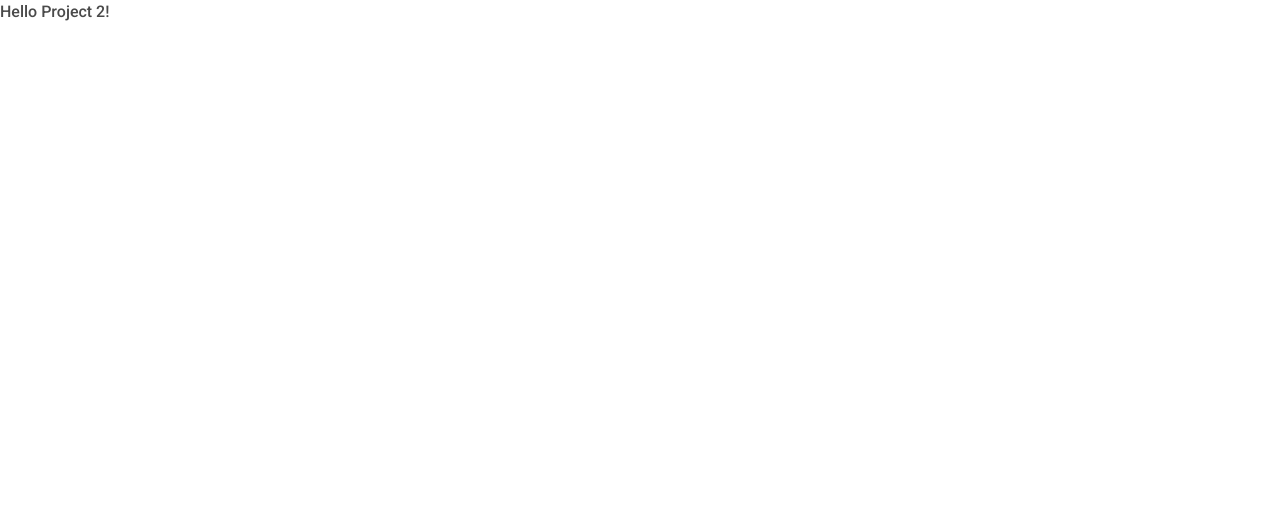
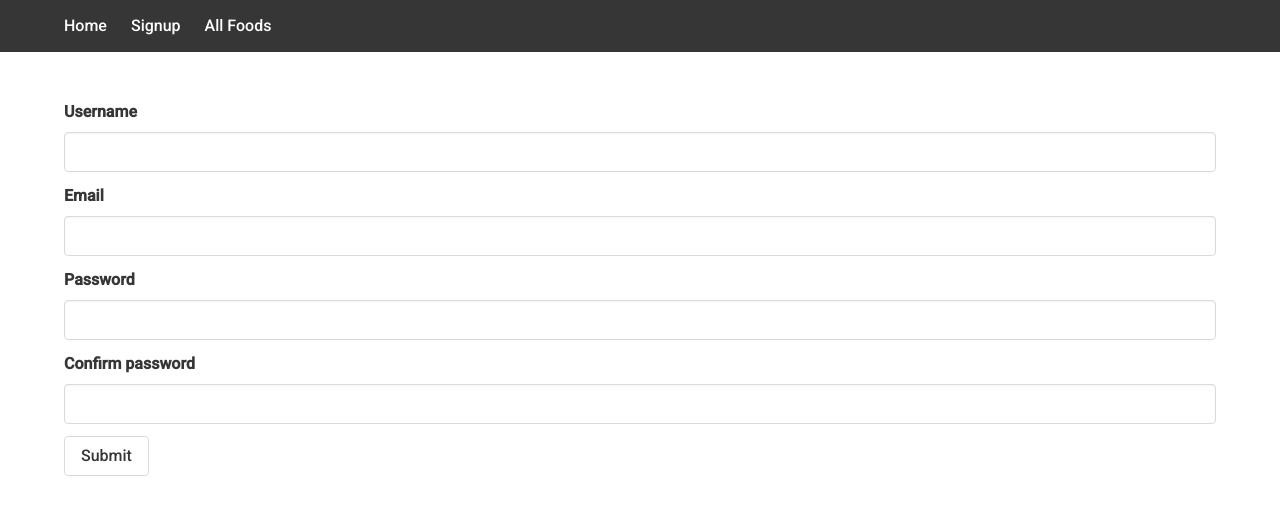
Before and after one commit to PamelaOnGit/dinspiration-frontend, a React (Vite) app: page /signup in a window 1280 px wide. Shown: the top 514 px of the page. Built offline with nearby package versions, Linux system fonts and the light colour scheme.

Commit message:
signup working

```diff
--- a/package.json
+++ b/package.json
@@ -9,6 +9,7 @@
     "preview": "vite preview"
   },
   "dependencies": {
+    "axios": "^1.2.2",
     "bulma": "^0.9.4",
     "react": "^18.2.0",
     "react-dom": "^18.2.0",
--- a/src/App.tsx
+++ b/src/App.tsx
@@ -1,5 +1,24 @@
+import { BrowserRouter as Router, Route, Routes } from "react-router-dom"
+import Home from "./components/Home"
+import Navbar from "./components/Navbar"
+import FoodsList from "./components/FoodsList"
+import Signup from "./components/signup"
+
+
+
 function App() {
-  return <h1>Hello Project 2!</h1>
+  return (
+    <Router>
+    <Navbar />
+    <main>
+      <Routes>
+        <Route path="/" element={<Home />} />
+        <Route path="/signup" element={<Signup />} />
+        <Route path="/foods" element={<FoodsList />}/>
+      </Routes>
+    </main>
+  </Router>
+    )
 }
 
 export default App
--- /dev/null
+++ b/src/components/Food.tsx
@@ -0,0 +1,21 @@
+import { Link } from "react-router-dom"
+import { IFood } from "../interfaces/food"
+
+function Food({ _id, name, imageURL }: IFood) {
+  return <div className="column is-one-quarter-desktop is-one-third-tablet">
+    <Link to={`/food/${_id}`}>
+      <div className="card">
+        <div className="card-header">
+          <div className="card-header-title">{name}</div>
+        </div>
+        <div className="card-image">
+          <figure className="image image-is-1by1">
+            <img src={imageURL} alt={name} />
+          </figure>
+        </div>
+      </div>
+    </Link>
+  </div>
+}
+
+export default Food
--- /dev/null
+++ b/src/components/FoodsList.tsx
@@ -0,0 +1,39 @@
+import React from "react"
+import { IFood } from "../interfaces/food"
+import Food from "./Food"
+
+type Foods = null | Array<IFood>
+
+function FoodsList() {
+  const [Foods, updateFoods ] = React.useState<Foods>(null)
+  console.log(Foods)
+
+  React.useEffect(() => {
+    console.log("The Foods Page has mounted")
+  }, [])
+
+  React.useEffect(() => {
+    async function fetchFoods() {
+      const resp = await fetch("/api/foods")
+      const FoodsData = await resp.json()
+      updateFoods(FoodsData)
+    }
+    fetchFoods()
+  }, [])
+
+  return <section className="section">
+    <div className="container">
+      <div className="columns is-multiline">
+        {Foods?.map((food: IFood) => {
+          return <Food
+            key={food._id}
+            {...food}
+          />
+        })}
+      </div>
+    </div>
+  </section>
+
+}
+
+export default FoodsList
--- /dev/null
+++ b/src/components/Home.tsx
@@ -0,0 +1,20 @@
+import React from "react"
+import { IFood } from "../interfaces/food"
+import Food from "./Food"
+
+type IFoods = Array<IFood>
+
+function Home() {
+
+  return (
+    <section className="hero is-link is-fullheight-with-navbar is-link">
+      <div className="hero-body has-text-centered">
+        <div className="container">
+          <p className="title">DINSPIRATION</p>
+        </div>
+      </div>
+    </section>
+  )
+}
+
+export default Home
--- /dev/null
+++ b/src/components/Navbar.tsx
@@ -0,0 +1,27 @@
+import { Link } from "react-router-dom"
+
+function Navbar() {
+  return (
+    <>
+          <header>
+        <nav className="navbar is-dark">
+          <div className="container">
+            <div className="navbar-brand">
+              <Link to="/" className="navbar-item">
+                Home
+              </Link>
+              <Link to="/signup" className="navbar-item">
+                Signup
+              </Link>
+              <Link to="/foods" className="navbar-item">
+                All Foods
+              </Link>
+            </div>
+          </div>
+        </nav>
+      </header>
+    </>
+  )
+}
+
+export default Navbar
--- /dev/null
+++ b/src/components/Signup.tsx
@@ -0,0 +1,93 @@
+import React, { SyntheticEvent, useState } from 'react'
+import axios from 'axios'
+import { useNavigate } from 'react-router-dom'
+
+export default function Signup() {
+  const navigate = useNavigate()
+
+  const [formData, setFormData] = useState({
+    username: "",
+    password: "",
+    passwordConfirmation: "",
+    email: ""
+  })
+
+  console.log(formData)
+
+  async function handleSubmit(e: SyntheticEvent) {
+    e.preventDefault()
+    console.log(formData)
+    try {
+await axios.post('/api/signup', formData)
+// navigate('/login')
+    }catch(err: any) {
+      console.log(err)
+      console.log(err.response.data)
+    }
+  }
+
+function handleChange(e: any) {
+  setFormData({
+    ...formData,
+    [e.target.name]: e.target.value
+  })
+}
+
+return <div className="section">
+<div className="container">
+  <form onSubmit={handleSubmit}>
+    <div className="field">
+      <label className="label">Username</label>
+      <div className="control">
+        <input
+          className="input"
+          type="text"
+          name={'username'}
+          // ! When adding onChange on inputs, good practice
+          // ! to also add the value here.
+          onChange={handleChange}
+          value={formData.username}
+        />
+      </div>
+    </div>
+    <div className="field">
+      <label className="label">Email</label>
+      <div className="control">
+        <input
+          className="input"
+          type="text"
+          name={'email'}
+          onChange={handleChange}
+          value={formData.email}
+        />
+      </div>
+    </div>
+    <div className="field">
+      <label className="label">Password</label>
+      <div className="control">
+        <input
+          className="input"
+          type="password"
+          name={'password'}
+          onChange={handleChange}
+          value={formData.password}
+        />
+      </div>
+    </div>
+    <div className="field">
+      <label className="label">Confirm password</label>
+      <div className="control">
+        <input
+          className="input"
+          type="password"
+          name={'passwordConfirmation'}
+          onChange={handleChange}
+          value={formData.passwordConfirmation}
+        />
+      </div>
+    </div>
+    <button className="button">Submit</button>
+  </form>
+</div>
+</div>
+}
--- /dev/null
+++ b/src/interfaces/food.ts
@@ -0,0 +1,14 @@
+export interface IFood {
+lifestyle: {
+  lowGi: boolean,
+  lowCarb: boolean,
+  highProtein: boolean,
+  lowCalorie: boolean,
+  keto: boolean,
+  skip: true
+},
+_id: string,
+name: string,
+imageURL: string,
+options: Array<string>,
+}
--- a/vite.config.ts
+++ b/vite.config.ts
@@ -1,7 +1,27 @@
 import { defineConfig } from 'vite'
 import react from '@vitejs/plugin-react'
+import React from 'react'
 
 // https://vitejs.dev/config/
+// export default defineConfig({
+//   plugins: [react()]
+// })
+
+//! copied code below for proxy
+// ! from w15 04-movie-frontend
+
+
+// ? add this and then '/api/foods' in the component
+// https://vitejs.dev/config/
 export default defineConfig({
-  plugins: [react()]
+  plugins: [react()],
+  server: {
+    proxy: {
+      // with options
+      '/api': {
+        target: 'http://localhost:8000',
+        changeOrigin: true
+      },
+    }
+  }
 })
```
Also changed, not shown: src/components/Login.tsx (added), 2 other files (tests, documents, lock files or other folders).
